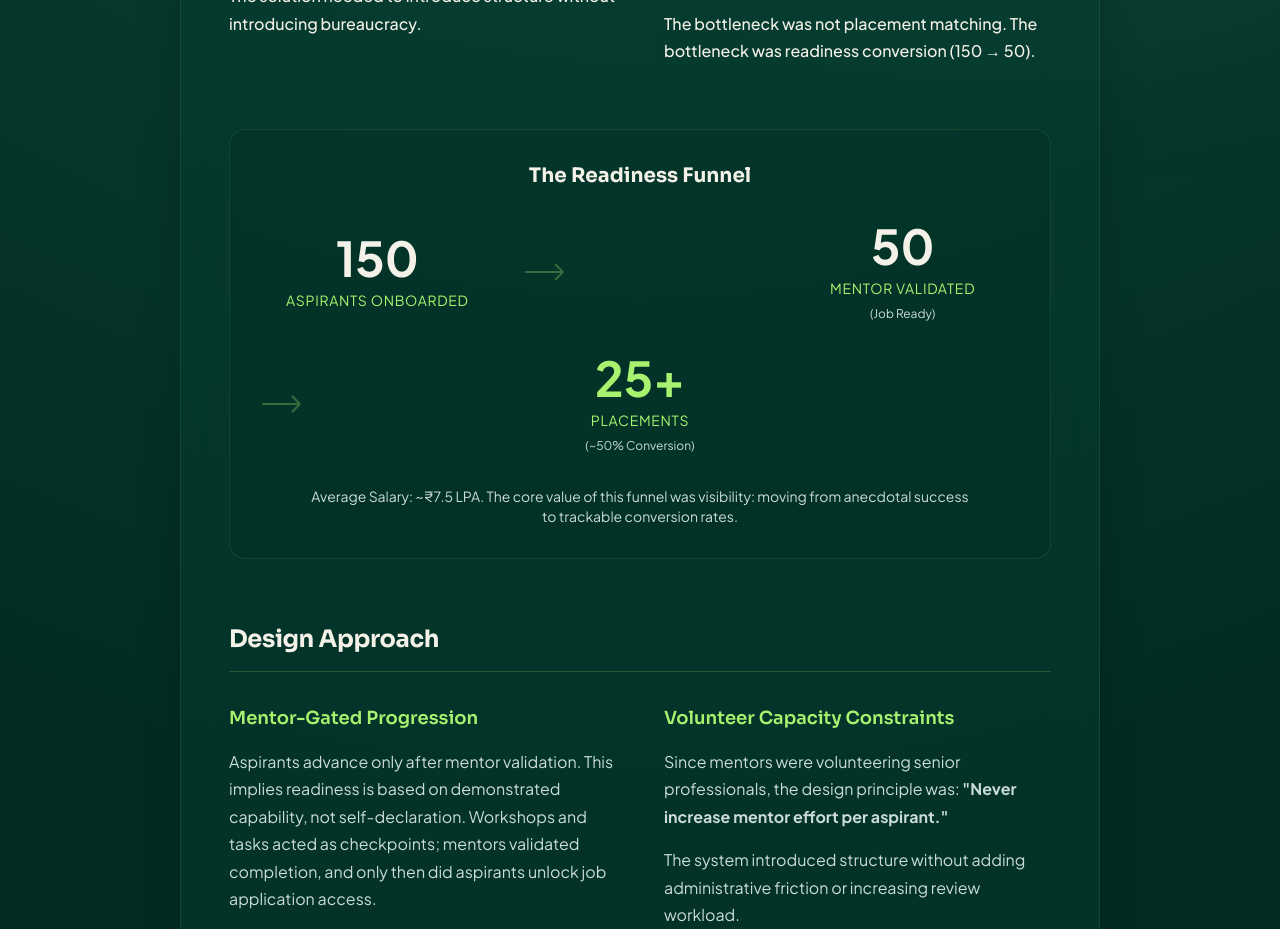
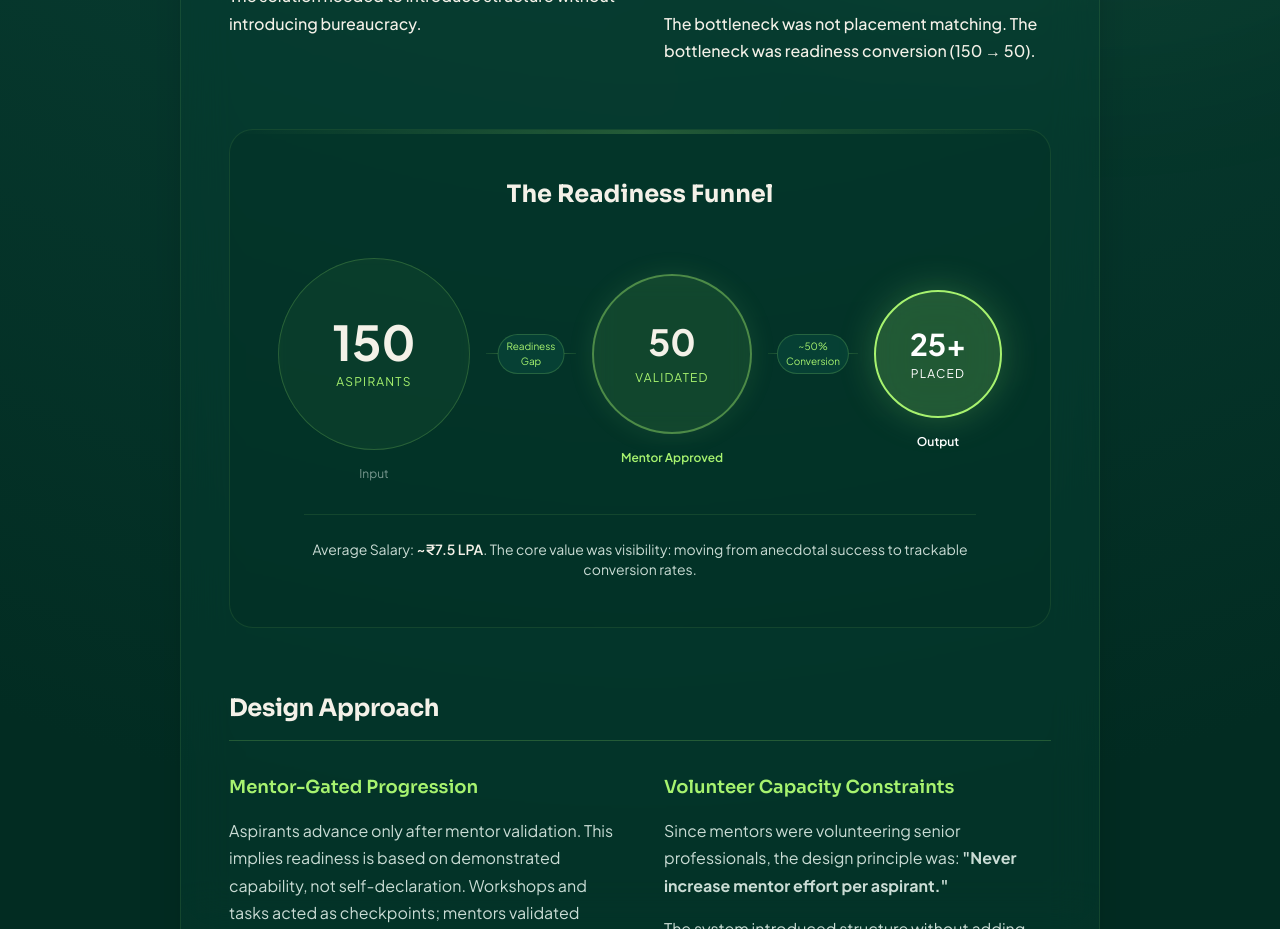
Before and after one commit to nirmith99/supragnya-portfolio, a Next.js app: page /udyoga-pramoda in a window 1280 px wide. Shown: the part 980-1909 px from the top of the page. Built offline with nearby package versions, Linux system fonts and the light colour scheme.

Commit message:
feat: High-fidelity visual refinements for RupeeRise and Udyoga Pramoda

```diff
--- a/app/rupeerise/page.tsx
+++ b/app/rupeerise/page.tsx
@@ -132,21 +132,40 @@ export default function RupeeRisePage() {
                         </div>
 
                         {/* Pillar 4 */}
-                        <div className="grid md:grid-cols-[2fr_1fr] gap-6">
+                        <div className="col-span-1 md:col-span-3 gap-6">
                             <div>
-                                <h3 className="text-xl font-bold text-[#a7f36f] mb-2">4️⃣ Adaptive Guardrails</h3>
-                                <p className="text-[#cadcd5] mb-2">
-                                    The system adjusts friction based on behavioural maturity:
+                                <h3 className="text-xl font-bold text-[#a7f36f] mb-4">4️⃣ Adaptive Guardrails</h3>
+                                <p className="text-[#cadcd5] mb-6 max-w-2xl">
+                                    The system adjusts friction based on behavioural maturity. Instead of a static interface, the UI evolves to match the user&apos;s demonstrated competence.
                                 </p>
-                                <ul className="list-disc pl-5 text-[#cadcd5] mb-2 space-y-1">
-                                    <li><strong>Guarded Mode</strong>: Higher friction, strict caps.</li>
-                                    <li><strong>Guided Mode</strong>: Moderate friction.</li>
-                                    <li><strong>Autonomous Mode</strong>: Lower friction, critical alerts remain active.</li>
-                                </ul>
-                                <p className="text-sm text-[#a7f36f]/80 uppercase tracking-wide">Purpose: Encourage independence without removing safety.</p>
-                            </div>
-                            <div>
-                                <GlassImagePlaceholder label="Guardrails & Modes UI" />
+
+                                <div className="grid md:grid-cols-3 gap-4">
+                                    {/* Mode 1 */}
+                                    <div className="bg-[#022c22]/40 border border-[#a7f36f]/20 p-6 rounded-xl relative group hover:bg-[#022c22]/60 transition-colors">
+                                        <div className="absolute top-4 right-4 w-2 h-2 rounded-full bg-red-400 shadow-[0_0_10px_rgba(248,113,113,0.5)]"></div>
+                                        <h4 className="text-[#F4F1E8] font-bold mb-2">Guarded Mode</h4>
+                                        <p className="text-[#cadcd5] text-sm mb-4">High friction. Strict caps on transaction volume. Mandatory cooling periods.</p>
+                                        <div className="text-xs text-[#a7f36f]/60 uppercase tracking-wide font-mono">For Beginners</div>
+                                    </div>
+
+                                    {/* Mode 2 */}
+                                    <div className="bg-[#022c22]/40 border border-[#a7f36f]/20 p-6 rounded-xl relative group hover:bg-[#022c22]/60 transition-colors">
+                                        <div className="absolute top-4 right-4 w-2 h-2 rounded-full bg-yellow-400 shadow-[0_0_10px_rgba(250,204,21,0.5)]"></div>
+                                        <h4 className="text-[#F4F1E8] font-bold mb-2">Guided Mode</h4>
+                                        <p className="text-[#cadcd5] text-sm mb-4">Moderate friction. Nudges appear before high-risk actions. Caps relaxed.</p>
+                                        <div className="text-xs text-[#a7f36f]/60 uppercase tracking-wide font-mono">Validation Stage</div>
+                                    </div>
+
+                                    {/* Mode 3 */}
+                                    <div className="bg-[#022c22]/40 border border-[#a7f36f]/20 p-6 rounded-xl relative group hover:bg-[#022c22]/60 transition-colors">
+                                        <div className="absolute top-4 right-4 w-2 h-2 rounded-full bg-[#a7f36f] shadow-[0_0_10px_rgba(167,243,111,0.5)]"></div>
+                                        <h4 className="text-[#F4F1E8] font-bold mb-2">Autonomous Mode</h4>
+                                        <p className="text-[#cadcd5] text-sm mb-4">Low friction. Critical alerts remain, but decision speed is unhindered.</p>
+                                        <div className="text-xs text-[#a7f36f]/60 uppercase tracking-wide font-mono">Trusted User</div>
+                                    </div>
+                                </div>
+
+                                <p className="text-sm text-[#a7f36f]/80 uppercase tracking-wide mt-6">Purpose: Encourage independence without removing safety.</p>
                             </div>
                         </div>
                     </div>
--- a/app/udyoga-pramoda/page.tsx
+++ b/app/udyoga-pramoda/page.tsx
@@ -53,40 +53,57 @@ export default function UdyogaPramodaPage() {
                 </section>
 
                 {/* Funnel Visualization */}
-                <section className="bg-[#022c22]/30 p-8 rounded-2xl border border-[#a7f36f]/10 text-center">
-                    <h3 className="text-xl font-bold text-[#F4F1E8] mb-8">The Readiness Funnel</h3>
-                    <div className="grid md:grid-cols-3 gap-8 items-center justify-center">
-                        <div className="space-y-2">
-                            <span className="text-5xl font-bold text-[#F4F1E8] block">150</span>
-                            <span className="text-[#a7f36f] text-sm uppercase tracking-wider block">Aspirants Onboarded</span>
+                {/* Funnel Visualization */}
+                <section className="bg-[#022c22]/30 p-8 md:p-12 rounded-3xl border border-[#a7f36f]/10 text-center relative overflow-hidden">
+                    <div className="absolute top-0 left-0 w-full h-1 bg-gradient-to-r from-transparent via-[#a7f36f]/20 to-transparent"></div>
+                    <h3 className="text-xl md:text-2xl font-bold text-[#F4F1E8] mb-12">The Readiness Funnel</h3>
+
+                    <div className="flex flex-col md:flex-row items-center justify-center gap-4 relative z-10">
+                        {/* Stage 1 */}
+                        <div className="relative group">
+                            <div className="w-48 h-48 rounded-full border border-[#a7f36f]/20 bg-[#a7f36f]/5 flex flex-col items-center justify-center backdrop-blur-sm group-hover:border-[#a7f36f]/40 transition-colors duration-300">
+                                <span className="text-5xl font-bold text-[#F4F1E8]">150</span>
+                                <span className="text-[#a7f36f] text-xs uppercase tracking-widest mt-2">Aspirants</span>
+                            </div>
+                            <div className="absolute -bottom-8 left-1/2 -translate-x-1/2 text-[#cadcd5]/60 text-xs whitespace-nowrap">Input</div>
                         </div>
 
-                        <div className="hidden md:block text-[#a7f36f]/30">
-                            <svg width="40" height="20" viewBox="0 0 40 20" fill="none" xmlns="http://www.w3.org/2000/svg">
-                                <path d="M0 10H38M38 10L30 2M38 10L30 18" stroke="currentColor" strokeWidth="2" />
-                            </svg>
+                        {/* Connector 1 */}
+                        <div className="h-12 w-[1px] md:h-[1px] md:w-24 bg-gradient-to-b md:bg-gradient-to-r from-[#a7f36f]/10 via-[#a7f36f]/50 to-[#a7f36f]/10 relative">
+                            <div className="absolute top-1/2 left-1/2 -translate-x-1/2 -translate-y-1/2 bg-[#064034] text-[#a7f36f] text-[10px] px-2 py-1 rounded-full border border-[#a7f36f]/20">
+                                Readiness Gap
+                            </div>
                         </div>
 
-                        <div className="space-y-2">
-                            <span className="text-5xl font-bold text-[#F4F1E8] block">50</span>
-                            <span className="text-[#a7f36f] text-sm uppercase tracking-wider block">Mentor Validated</span>
-                            <span className="text-[#cadcd5] text-xs block">(Job Ready)</span>
+                        {/* Stage 2 */}
+                        <div className="relative group">
+                            <div className="w-40 h-40 rounded-full border-2 border-[#a7f36f]/40 bg-[#a7f36f]/10 flex flex-col items-center justify-center backdrop-blur-md shadow-[0_0_30px_-5px_rgba(167,243,111,0.15)]">
+                                <span className="text-4xl font-bold text-[#F4F1E8]">50</span>
+                                <span className="text-[#a7f36f] text-xs uppercase tracking-widest mt-2">Validated</span>
+                            </div>
+                            <div className="absolute -bottom-8 left-1/2 -translate-x-1/2 text-[#a7f36f] text-xs font-semibold whitespace-nowrap">Mentor Approved</div>
                         </div>
 
-                        <div className="hidden md:block text-[#a7f36f]/30">
-                            <svg width="40" height="20" viewBox="0 0 40 20" fill="none" xmlns="http://www.w3.org/2000/svg">
-                                <path d="M0 10H38M38 10L30 2M38 10L30 18" stroke="currentColor" strokeWidth="2" />
-                            </svg>
+                        {/* Connector 2 */}
+                        <div className="h-12 w-[1px] md:h-[1px] md:w-24 bg-gradient-to-b md:bg-gradient-to-r from-[#a7f36f]/10 via-[#a7f36f]/50 to-[#a7f36f]/10 relative">
+                            <div className="absolute top-1/2 left-1/2 -translate-x-1/2 -translate-y-1/2 bg-[#064034] text-[#a7f36f] text-[10px] px-2 py-1 rounded-full border border-[#a7f36f]/20">
+                                ~50% Conversion
+                            </div>
                         </div>
 
-                        <div className="space-y-2">
-                            <span className="text-5xl font-bold text-[#a7f36f] block">25+</span>
-                            <span className="text-[#a7f36f] text-sm uppercase tracking-wider block">Placements</span>
-                            <span className="text-[#cadcd5] text-xs block">(~50% Conversion)</span>
+                        {/* Stage 3 */}
+                        <div className="relative group">
+                            <div className="w-32 h-32 rounded-full border-2 border-[#a7f36f] bg-[#a7f36f]/20 flex flex-col items-center justify-center backdrop-blur-xl shadow-[0_0_40px_-5px_rgba(167,243,111,0.3)]">
+                                <span className="text-3xl font-bold text-[#fff]">25+</span>
+                                <span className="text-[#fff] text-xs uppercase tracking-widest mt-1">Placed</span>
+                            </div>
+                            <div className="absolute -bottom-8 left-1/2 -translate-x-1/2 text-[#fff] text-xs font-semibold whitespace-nowrap">Output</div>
                         </div>
                     </div>
-                    <p className="text-[#cadcd5] mt-8 text-sm max-w-2xl mx-auto">
-                        Average Salary: ~₹7.5 LPA. The core value of this funnel was visibility: moving from anecdotal success to trackable conversion rates.
+
+                    <p className="text-[#cadcd5] mt-16 text-sm max-w-2xl mx-auto border-t border-[#a7f36f]/10 pt-6">
+                        Average Salary: <span className="text-[#F4F1E8] font-semibold">~₹7.5 LPA</span>.
+                        The core value was visibility: moving from anecdotal success to trackable conversion rates.
                     </p>
                 </section>
 
```
